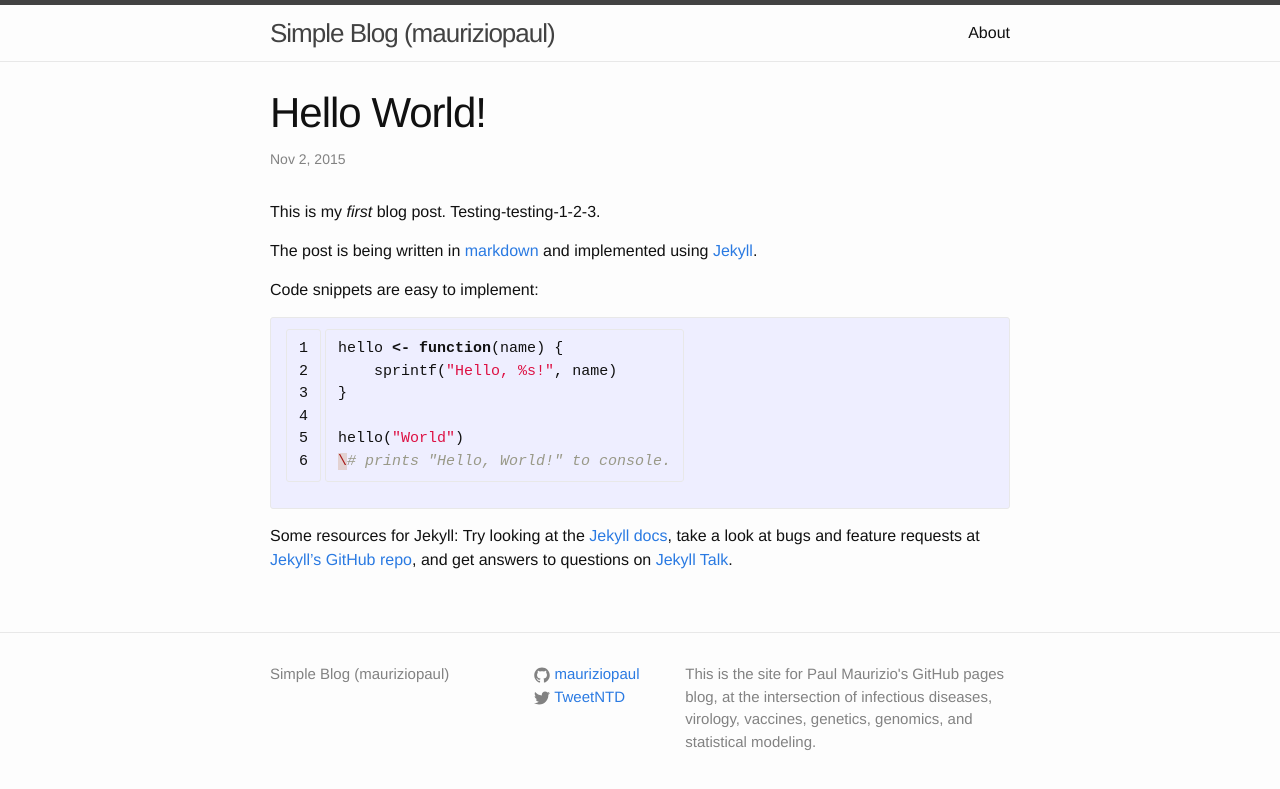
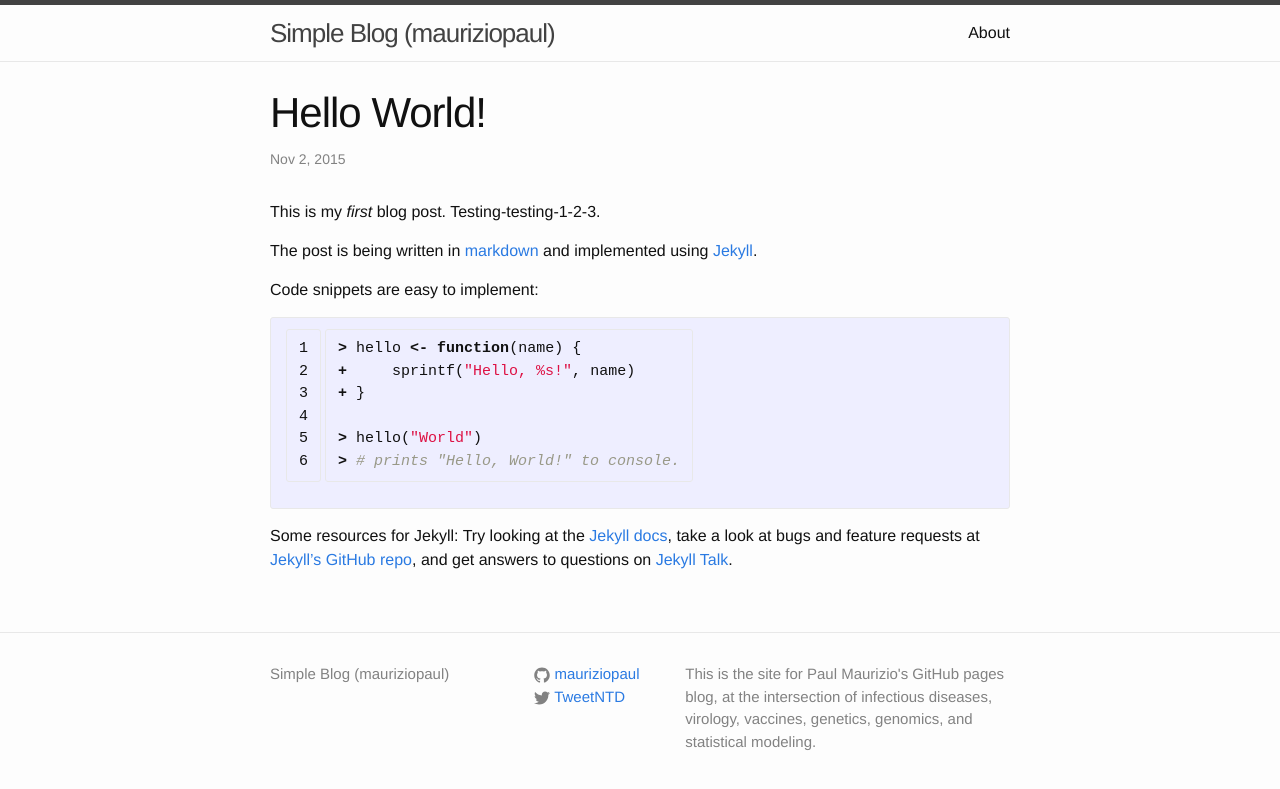
Before and after one commit to mauriziopaul/blog, a Jekyll site: the page built from _posts/2015-11-02-hello-world.md, in a window 1280 px wide. Shown: the top 789 px of the page. Built offline with Jekyll 4.4.1, drawn with Linux system fonts in a browser that asks for light colours.

Commit message:
Added carats to snippet.

```diff
--- a/_posts/2015-11-02-hello-world.md
+++ b/_posts/2015-11-02-hello-world.md
@@ -12,12 +12,12 @@ Code snippets are easy to implement:
 
 {% highlight R linenos %}
 
-hello <- function(name) {
-    sprintf("Hello, %s!", name)
-}
+> hello <- function(name) {
++     sprintf("Hello, %s!", name)
++ }
 
-hello("World")
-\# prints "Hello, World!" to console.
+> hello("World")
+> # prints "Hello, World!" to console.
 {% endhighlight %}
 
 Some resources for Jekyll: Try looking at the [Jekyll docs][jekyll-docs], take a look at bugs and feature requests at [Jekyll’s GitHub repo][jekyll-gh], and get answers to questions on [Jekyll Talk][jekyll-talk].
```
